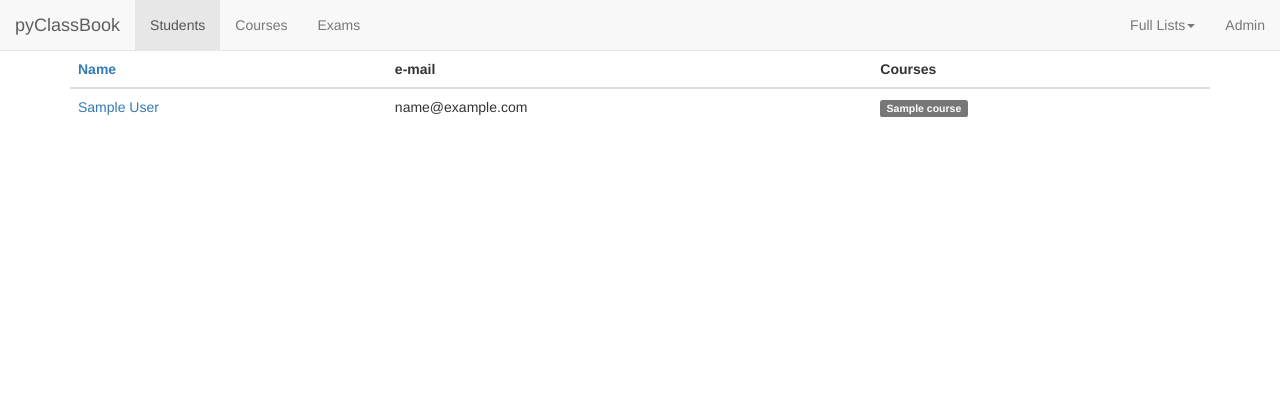
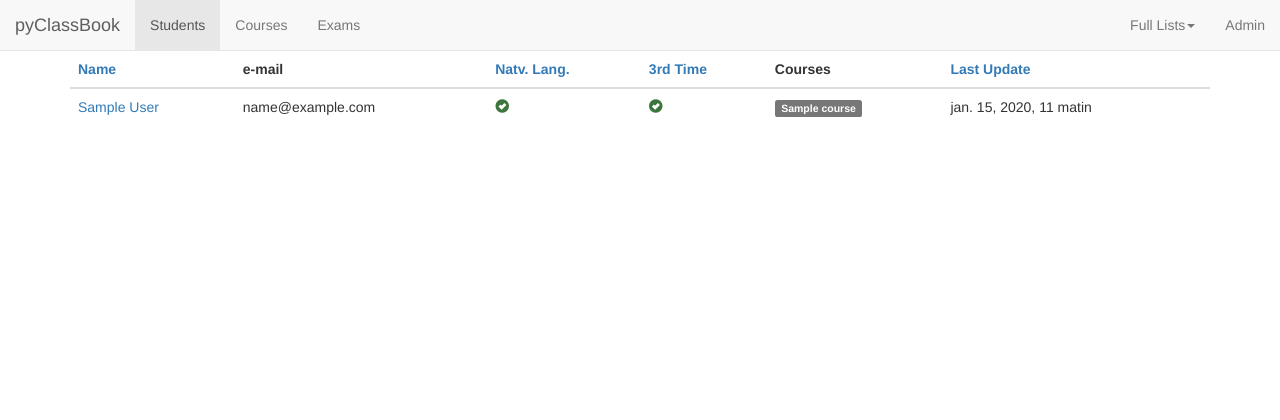
Before and after one commit to mw4rf/pyclassbook, a Django app: page /students/ in a window 1280 px wide. Shown: the top 420 px of the page. Run offline with Django 3.2, Linux system fonts and the light colour scheme; a user stored in the database is signed in; tables that the repository leaves empty hold one stand-in row (values such as "Sample post"); some libraries are stand-ins or nearby versions.

Commit message:
students list more data

```diff
--- a/students/templates/students/index.html
+++ b/students/templates/students/index.html
@@ -1,6 +1,7 @@
 {% extends "base.html" %}
 {% load students_tags %}
 {% load table_tags %}
+{% load boolean_tags %}
 {% load i18n %}
 
 {% block title %}{% trans "Students List"  %}{% endblock %}
@@ -13,15 +14,21 @@
         <tr>
             <th><a href="?{% sort_row request 'order_by' 'lastname' %}">{% trans "Name" %}</a></th>
             <th>{% trans "e-mail" %}</th>
+            <th><a href="?{% sort_row request 'order_by' 'native_lang' %}">{% trans "Natv. Lang." %}</a></th>
+            <th><a href="?{% sort_row request 'order_by' 'third_time' %}">{% trans "3rd Time" %}</a></th>
             <th>{% trans "Courses" %}</th>
+            <th><a href="?{% sort_row request 'order_by' 'updated_at' %}">{% trans "Last Update" %}</a></th>
         </tr>
         </thead>
         <tbody>
-        {% for s in students %}
+        {% for student in students %}
         <tr>
-            <td><a href="{% url 'students:show' s.id %}">{{ s.fullname }}</a></td>
-            <td>{{ s.email }}</td>
-            <td><span style="display: inline-block;">{{ s.courses.all|courses_for_student }}</span></td>
+            <td><a href="{% url 'students:show' student.id %}">{{ student.fullname }}</a></td>
+            <td>{{ student.email }}</td>
+            <td>{{ student.native_lang|bool_as_icon }}</td>
+            <td>{{ student.third_time|bool_as_icon }}</td>
+            <td><span style="display: inline-block;">{{ student.courses.all|courses_for_student }}</span></td>
+            <td>{{ student.updated_at }}</td>
         </tr>
         {% endfor %}
         </tbody>
```
